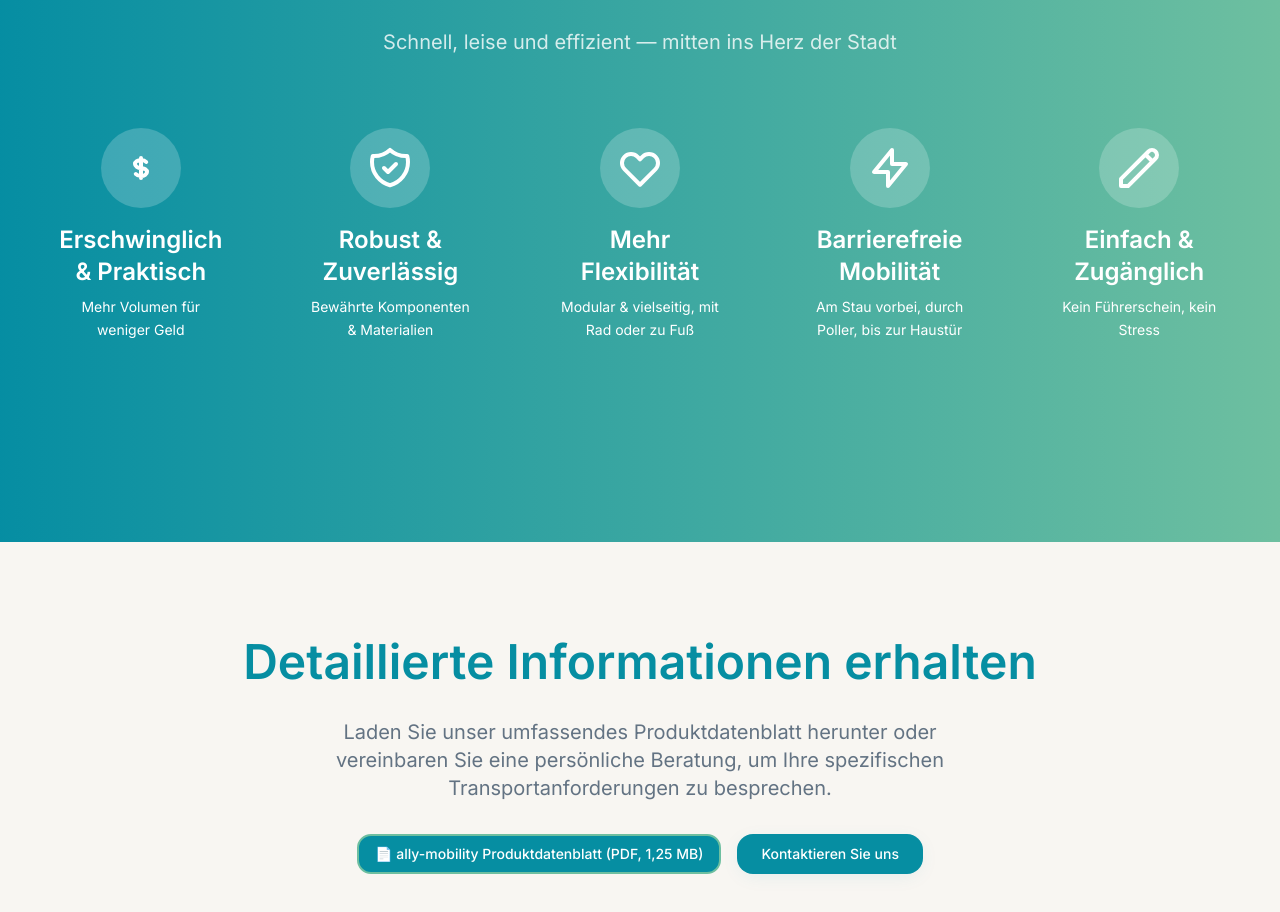
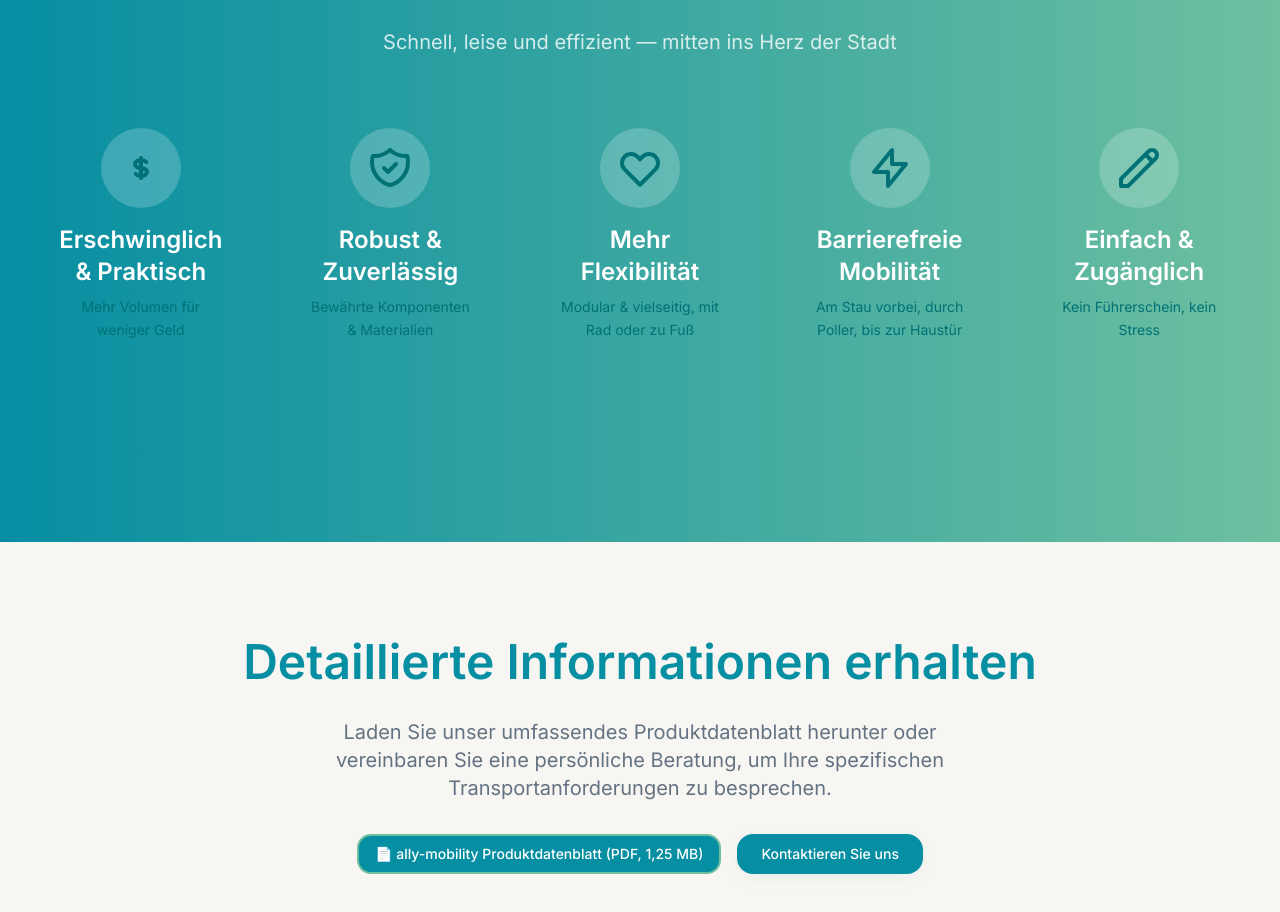
Before and after one commit to ally-mobility-de/ally-mobility-experience, a React (Vite) app: page /product in a window 1280 px wide. Shown: the part 1325-2237 px from the top of the page. Built offline with nearby package versions, Linux system fonts and the light colour scheme.

Commit message:
Change hover colors in ValuesBanner

```diff
--- a/src/components/ValuesBanner.tsx
+++ b/src/components/ValuesBanner.tsx
@@ -52,7 +52,7 @@ const ValuesBanner = () => {
           <div className="grid grid-cols-1 md:grid-cols-3 lg:grid-cols-5 gap-8">
             {values.map((value, index) => <button key={index} onClick={() => scrollToSection(index.toString())} className="group text-center space-y-4 p-6 rounded-2xl hover:bg-white/10 transition-all duration-300 transform hover:-translate-y-1">
                 {/* Icon Circle */}
-                <div className="mx-auto w-20 h-20 bg-white/20 rounded-full flex items-center justify-center text-brand-dark-aqua group-hover:bg-brand-dark-aqua group-hover:text-white transition-all duration-300">
+                <div className="mx-auto w-20 h-20 bg-white/20 rounded-full flex items-center justify-center text-brand-dark-aqua group-hover:bg-brand-dark-aquamarine group-hover:text-white transition-all duration-300">
                   {value.icon}
                 </div>
 
--- a/src/index.css
+++ b/src/index.css
@@ -40,6 +40,7 @@ All colors MUST be HSL.
     --brand-yellow: 62 100% 64%; /* #FCFF5B */
     --brand-aqua: 157 39% 59%; /* #68C3A2 */
     --brand-dark-aqua: 182 100% 23%; /*Dunkel Azurblau #007074*/
+    --brand-dark-aquamarine: 180 100% 20%; /* Dark aquamarine */
 
     --destructive: 0 84.2% 60.2%;
     --destructive-foreground: 0 0% 100%;
--- a/tailwind.config.ts
+++ b/tailwind.config.ts
@@ -62,7 +62,9 @@ export default {
 					purple: 'hsl(var(--brand-purple))',
 					'dark-purple': 'hsl(var(--brand-dark-purple))',
 					yellow: 'hsl(var(--brand-yellow))',
-					aqua: 'hsl(var(--brand-aqua))'
+					aqua: 'hsl(var(--brand-aqua))',
+					'dark-aqua': 'hsl(var(--brand-dark-aqua))',
+					'dark-aquamarine': 'hsl(var(--brand-dark-aquamarine))'
 				}
 			},
 			fontFamily: {
```
